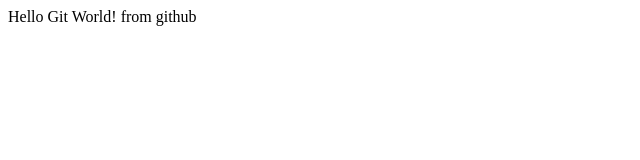
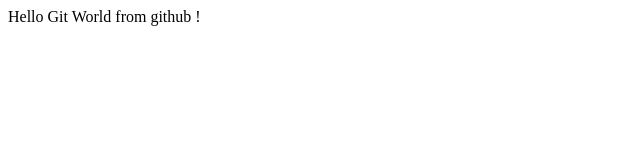
Before and after one commit to rajatrawat1990/GitPractice, a plain HTML site: page index.html in a window 1280 px wide. Shown: the full height of the page, 0-640 px from the left. Drawn offline with Linux system fonts and the light colour scheme.

Commit message:
Changes in the body one more time

```diff
--- a/index.html
+++ b/index.html
@@ -6,6 +6,6 @@
     <title>Practicing Git</title>
 </head>
 <body>
-    Hello Git World! from github
+    Hello Git World from github !
 </body>
 </html>
```
